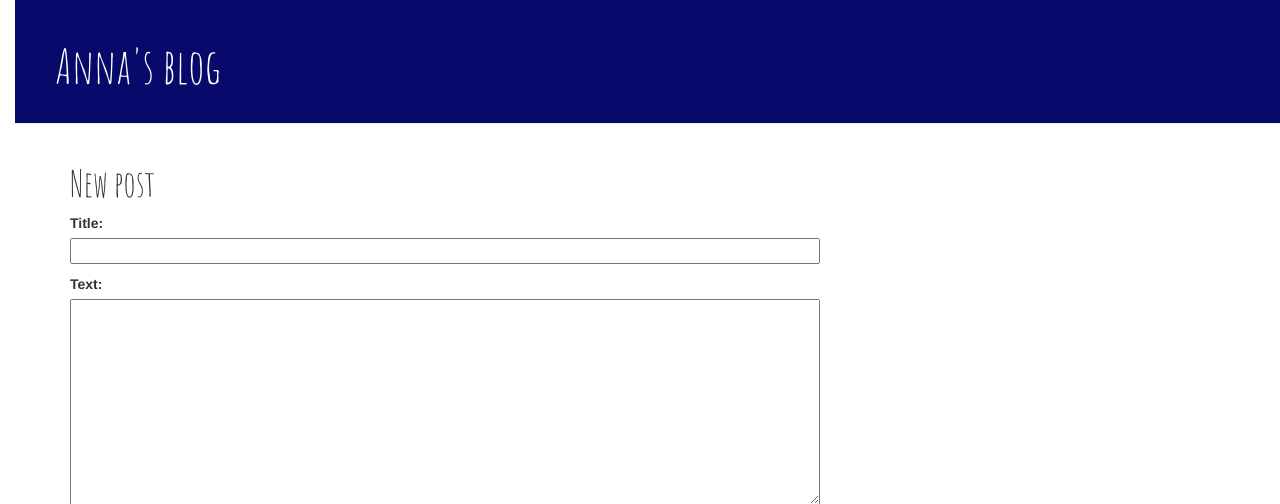
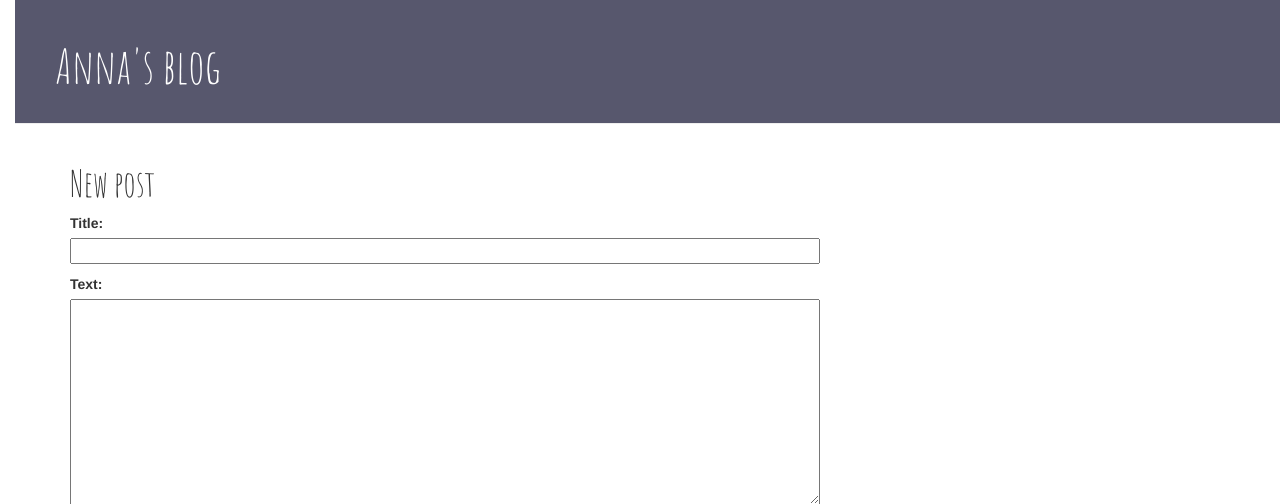
Before and after one commit to AnnaKyto/my-first-blog, a Django app: page /post/new/ in a window 1280 px wide. Shown: the top 504 px of the page. Run offline with Django 3.2, Linux system fonts and the light colour scheme; some libraries are stand-ins or nearby versions.

Commit message:
vaihda taustaväri

```diff
--- a/blog/static/css/blog.css
+++ b/blog/static/css/blog.css
@@ -6,7 +6,7 @@ body {
     padding-left: 15px;
 }
 .page-header {
-    background-color: #07096B;
+    background-color: rgb(87, 87, 109);
     margin-top: 0;
     padding: 20px 20px 20px 40px;
 }
```
